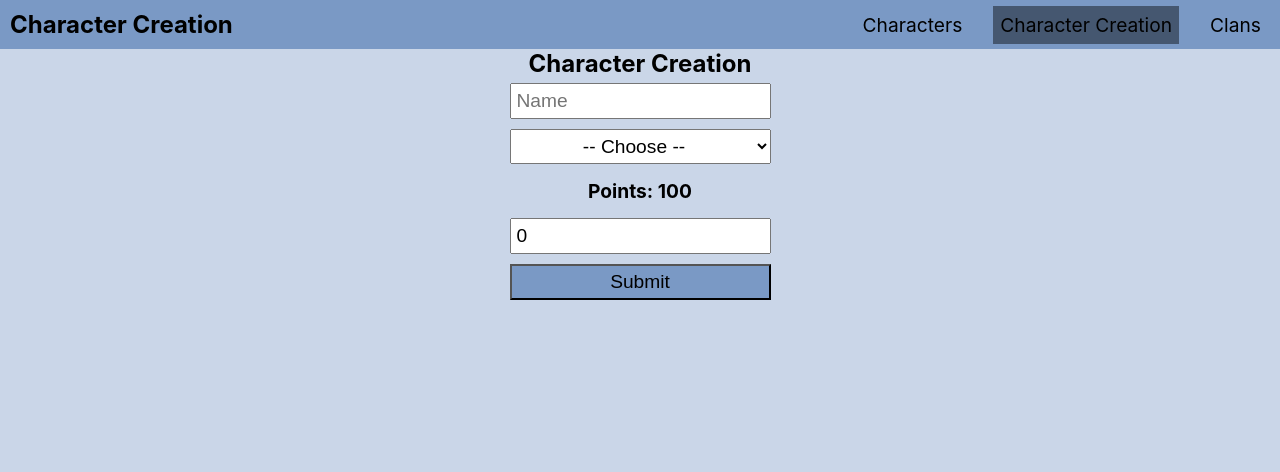
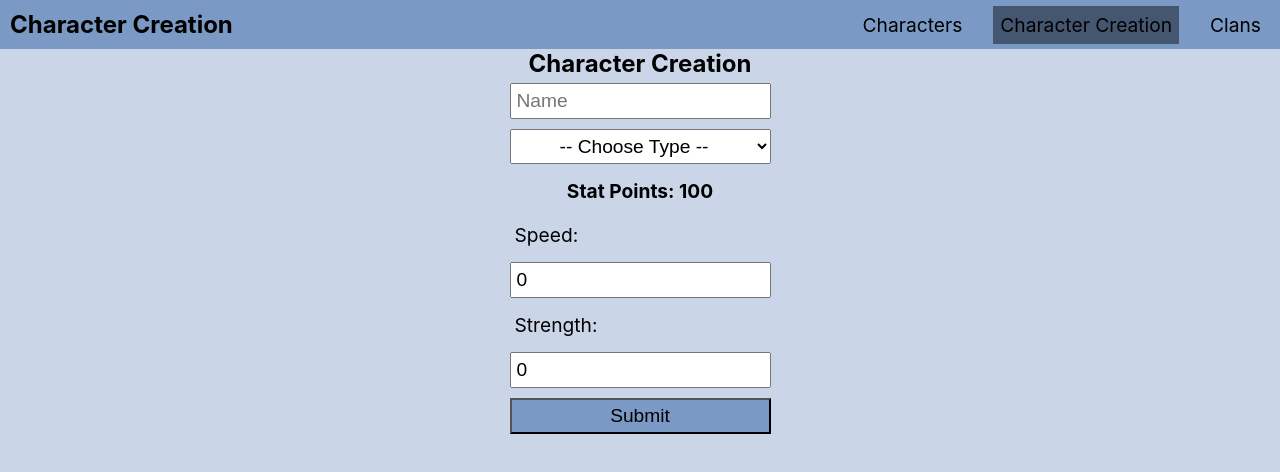
Before and after one commit to dylant135/characterCreation, a React (Create React App) app: page /creation in a window 1280 px wide. Shown: the top 472 px of the page. Built offline with nearby package versions, Linux system fonts and the light colour scheme.

Commit message:
think i got the stat points working

```diff
--- a/src/components/Creation.js
+++ b/src/components/Creation.js
@@ -8,10 +8,14 @@ export default function Creation(props) {
         strength: 0
     })
     const [points, setPoints] = useState(100)
-    const speed = useRef(formData.speed)
+    console.log(formData)
+
+    const ref = useRef({
+        speed: formData.speed,
+        strength: formData.strength
+    })
 
 
-    console.log(speed)
     function handleChange(event) {
         setFormData(prevState => {
             return {
@@ -22,23 +26,29 @@ export default function Creation(props) {
     }
 
     function handleStatChange(event) {
+        const stat = event.target.name
+        if(event.target.value > ref.current[stat]) {
+            //decrease
+            const num = event.target.value - ref.current[stat]
+            let checkPoints = points
+            checkPoints -= num
+            if(checkPoints <= -1) {
+                return
+            }
+            setPoints(prevState => prevState -= num)
+            ref.current[stat] = event.target.value
+        } else if(event.target.value < ref.current[stat]) {
+            //increase
+            const num = ref.current[stat] - event.target.value
+            setPoints(prevState => prevState += num)
+            ref.current[stat] = event.target.value
+        }
         setFormData(prevState => {
             return {
                 ...prevState,
                 [event.target.name]: event.target.value
             }
         })
-        if(event.target.value > speed.current) {
-            //decrease
-            const num = event.target.value - speed.current
-            setPoints(prevState => prevState -= num)
-            speed.current = event.target.value
-        } else if(event.target.value < speed.current) {
-            //increase
-            const num = speed.current - event.target.value
-            setPoints(prevState => prevState += num)
-            speed.current = event.target.value
-        }
     }
 
     function handleSubmit(event) {
@@ -73,17 +83,29 @@ export default function Creation(props) {
                     onChange={handleChange}
                     value={formData.type}
                 >
-                    <option className="center" value=''>-- Choose --</option>
+                    <option className="center" value=''>-- Choose Type --</option>
                     <option value='fire'>Fire</option>
                     <option value='earth'>Earth</option>
                     <option value='air'>Air</option>
                     <option value='water'>Water</option>
                 </select>
-                <h3>Points: {points}</h3>
+                <h3>Stat Points: {points}</h3>
+                <label htmlFor='speed'>Speed: </label>
                 <input
                     type='number'
+                    min='0'
+                    max='100'
                     name="speed"
                     value={formData.speed}
+                    onChange={handleStatChange}
+                />
+                <label htmlFor='strength'>Strength: </label>
+                <input
+                    type='number'
+                    min='0'
+                    max='100'
+                    name="strength"
+                    value={formData.strength}
                     onChange={handleStatChange}
                 />
                 <button>Submit</button>
```
